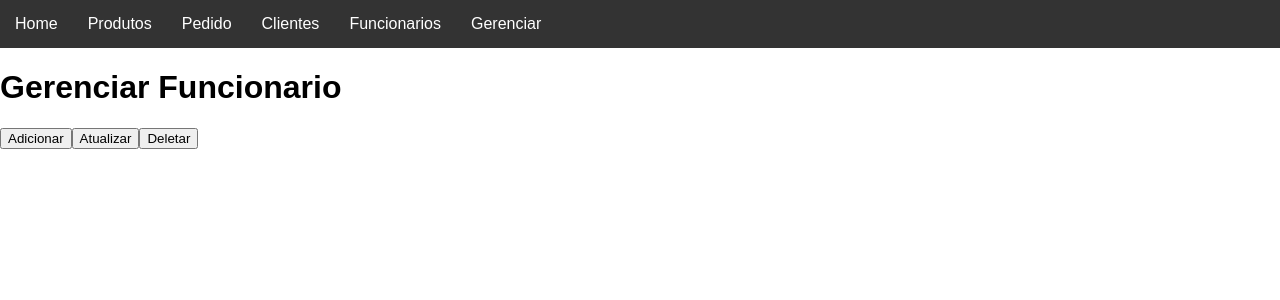
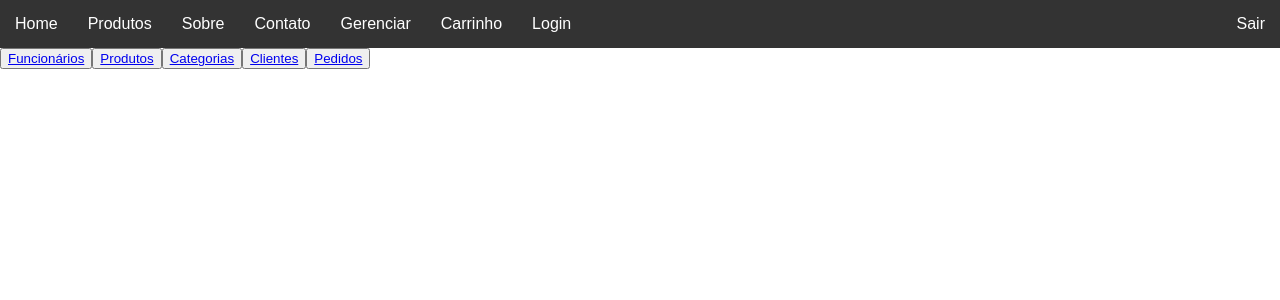
Before and after one commit to grazifalk/Projeto-Final-Desenvolvimento-Web, a React (Vite) app: page /gerenciar in a window 1280 px wide. Shown: the top 300 px of the page. Built offline with nearby package versions, Linux system fonts and the light colour scheme.

Commit message:
atualizações

```diff
--- a/index.html
+++ b/index.html
@@ -1,10 +1,10 @@
 <!DOCTYPE html>
-<html lang="en">
+<html lang="pt-BR">
   <head>
     <meta charset="UTF-8" />
     <link rel="icon" type="image/svg+xml" href="/vite.svg" />
     <meta name="viewport" content="width=device-width, initial-scale=1.0" />
-    <title>Vite + React</title>
+    <title>Fênix Instrumentos</title>
   </head>
   <body>
     <div id="root"></div>
--- a/src/App.jsx
+++ b/src/App.jsx
@@ -1,5 +1,4 @@
 import Router from "./router";
-import { Produtos } from "./screens/Produtos/index.jsx";
 function App() {
 
   return (
--- a/src/components/Controller/Funcionario/Cadastrar.jsx
+++ b/src/components/Controller/Funcionario/Cadastrar.jsx
@@ -21,6 +21,7 @@ export const Cadastrar = () => {
 
     return (
         <>
+
 <h1>Cadastrar funcionário</h1>
 <Form onSubmit={(e) => cadastrar(e)}>
         <Form.Group>
@@ -38,6 +39,7 @@ export const Cadastrar = () => {
           />
         </Form.Group>
         <Button type="submit">Cadastrar</Button>
+
       </Form>
       </>
     );
--- a/src/components/Header/index.jsx
+++ b/src/components/Header/index.jsx
@@ -11,10 +11,12 @@ const Header = () => {
         <ul>
             <li><Link className="active" to={'/'} >Home</Link></li>
             <li><Link to={'/produtos'} >Produtos</Link></li>
-            <li><Link to={'/pedido'} >Pedido</Link></li>
-            <li><Link to={'/clientes'}>Clientes</Link></li>
-            <li><Link to={'/funcionarios'} >Funcionarios</Link></li>
+            <li><Link to={'/sobre'} >Sobre</Link></li>
+            <li><Link to={'/contato'} >Contato</Link></li>
             <li><Link to={'/gerenciar'} >Gerenciar</Link></li>
+            <li><Link to={'/carrinho'} >Carrinho</Link></li>
+            <li><Link to={'/login'} >Login</Link></li>
+            <li><Link to={'/sair'} >Sair</Link></li>
         </ul>
     )
 }
--- a/src/components/Header/styles.css
+++ b/src/components/Header/styles.css
@@ -9,9 +9,9 @@ li {
     float: left;
 }
 
-/* li:last-child {
+li:last-child {
     float: right;
-} */
+}
 
 li a {
     display: block;
--- a/src/router.jsx
+++ b/src/router.jsx
@@ -29,6 +29,7 @@ const Router = () => (
             <Route path="/pedido" element={<Pedido/>}/>
             <Route path="/clientes" element={<Clientes/>}/>
             <Route path="/funcionarios" element={<Funcionarios/>}/>
+            {/* <Route path="/categorias" element={<Categorias />}/>  */}
             <Route path="/gerenciar" element={<Gerenciar/>}/>
         </Routes>
     </BrowserRouter>
--- a/src/screens/Funcionarios/index.jsx
+++ b/src/screens/Funcionarios/index.jsx
@@ -1,11 +1,24 @@
 import "./styles.css"
+import { useState } from "react";
+import { Button } from "react-bootstrap";
+import { Cadastrar } from "../../components/Controller/Funcionario/Cadastrar";
+import { Deletar } from "../../components/Controller/Funcionario/Deletar";
+import { Atualizar } from "../../components/Controller/Funcionario/Atualizar";
 
 const Funcionarios = () => {
+    const [form, setForm] = useState("");
+    console.log(form);
 
     return (
-        <center>
-              <h1>Página de Funcionarios em construção</h1>
-        </center>
+        <div>
+        <h1>Gerenciar Funcionário</h1>
+        <Button onClick={() => setForm("adicionar")}>Adicionar</Button>
+        <Button onClick={() => setForm("atualizar")}>Atualizar</Button>
+        <Button onClick={() => setForm("deletar")}>Deletar</Button>
+        {form === "adicionar" && <Cadastrar />}
+        {form === "atualizar" && <Atualizar />}
+        {form === "deletar" && <Deletar />}
+        </div>
     )
 }
 
--- a/src/screens/Gerenciar/index.jsx
+++ b/src/screens/Gerenciar/index.jsx
@@ -1,24 +1,28 @@
 import "./styles.css";
-import { useState } from "react";
-import { Button } from "react-bootstrap";
-import { Cadastrar } from "../../components/Controller/Funcionario/Cadastrar";
-import { Deletar } from "../../components/Controller/Funcionario/Deletar";
-import { Atualizar } from "../../components/Controller/Funcionario/Atualizar";
+import { Link } from "react-router-dom";
 
 export const Gerenciar = () => {
-  const [form, setForm] = useState("");
-  console.log(form);
 
   return (
-    <div>
-      <h1>Gerenciar Funcionario</h1>
-      <Button onClick={() => setForm("adicionar")}>Adicionar</Button>
-      <Button onClick={() => setForm("atualizar")}>Atualizar</Button>
-      <Button onClick={() => setForm("deletar")}>Deletar</Button>
-      {form === "adicionar" && <Cadastrar />}
-      {form === "atualizar" && <Atualizar />}
-      {form === "deletar" && <Deletar />}
-    </div>
+<>
+        <button className="button-gerenciar">
+            <Link to={'/funcionarios'} >Funcionários</Link>
+            </button>
+            <button className="button-gerenciar">
+            <Link to={'/produtos'} >Produtos</Link>
+            </button>
+            <button className="button-gerenciar">
+            <Link to={'/categorias'} >Categorias</Link>
+            </button>
+            <button className="button-gerenciar">
+            <Link to={'/clientes'} >Clientes</Link>
+            </button>
+            <button className="button-gerenciar">
+            <Link to={'/pedidos'} >Pedidos</Link>
+            </button>
+
+</>
+
   );
 };
 
```
